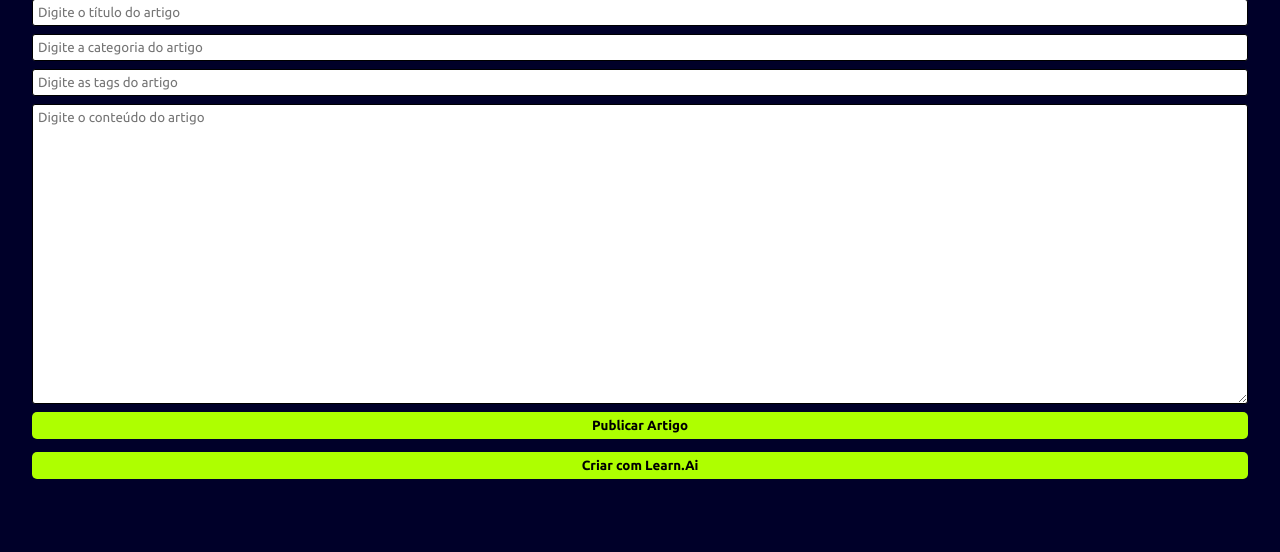
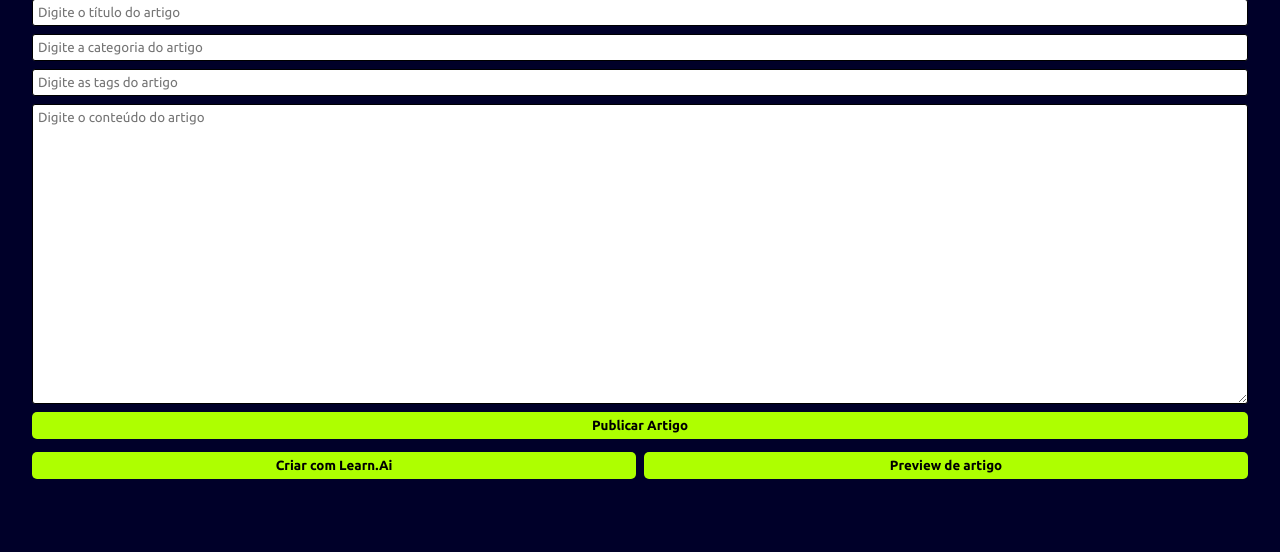
Before and after one commit to guxtavodev/learnloop, a Flask app: page /create-artigo in a window 1280 px wide. Shown: the part 138-690 px from the top of the page. Run offline with Flask 3, Linux system fonts and the light colour scheme; a user stored in the database is signed in; some libraries are stand-ins or nearby versions; some web fonts are replaced.

Commit message:
novos artigos

```diff
--- a/app/static/js/create-artigo.js
+++ b/app/static/js/create-artigo.js
@@ -24,3 +24,17 @@ function gerarArtigo() {
     }
   });
 }
+
+function previewArtigo() {
+  var artigo = document.getElementById("conteudo-art").value
+  // Crie um objeto Showdown
+  var converter = new showdown.Converter();
+
+  // Converta o Markdown para HTML
+  var htmlContent = converter.makeHtml(artigo);
+
+  Swal.fire({
+    title: 'Preview do artigo',
+    html: htmlContent
+  })
+}
--- a/app/templates/base.html
+++ b/app/templates/base.html
@@ -20,6 +20,7 @@
     <meta name="keywords" content="estudos, trabalho em equipe, app de estudos">
     <meta name="description" content="Se junte na maior plataforma de estudos do Brasil, impulsionado com Inteligência Artificial! Feito por estudante para estudantes! Junte-se a revolução educacional!">
     <meta name="author" content="Gustavo.">
+
     {% block styled %}
     {% endblock %}
   </head>
--- a/app/templates/create-artigo.html
+++ b/app/templates/create-artigo.html
@@ -14,11 +14,14 @@
     <button type="submit">Publicar Artigo</button>
 
   </form>
-
-  <button style="margin-top: 1em;" onclick="gerarArtigo()">Criar com Learn.Ai</button>
+  <div style='display: flex; gap: 0.5em;'>
+    <button style="margin-top: 1em;" onclick="gerarArtigo()">Criar com Learn.Ai</button>
+    <button style="margin-top: 1em;" onclick="previewArtigo()">Preview de artigo</button>
+  </div>
 </div>
 
 <script src="https://cdn.jsdelivr.net/npm/sweetalert2@11"></script>
+<script src="https://cdnjs.cloudflare.com/ajax/libs/showdown/2.1.0/showdown.min.js" integrity="sha512-LhccdVNGe2QMEfI3x4DVV3ckMRe36TfydKss6mJpdHjNFiV07dFpS2xzeZedptKZrwxfICJpez09iNioiSZ3hA==" crossorigin="anonymous" referrerpolicy="no-referrer"></script>
 
 <script src="https://cdnjs.cloudflare.com/ajax/libs/axios/1.6.1/axios.js" integrity="sha512-58Cj9pM2ndGHIIY58rq330v1/LuFmUBapU2f7LQjEy0WGTsCkVsF02MFcMsKP31lKwEWOEyygaj7vlXUOpJyUw==" crossorigin="anonymous" referrerpolicy="no-referrer"></script>
 <script src="{{url_for('static', filename='js/create-artigo.js')}}"></script>
```
Also changed, not shown: instance/data-learnloop-feciba.db.
